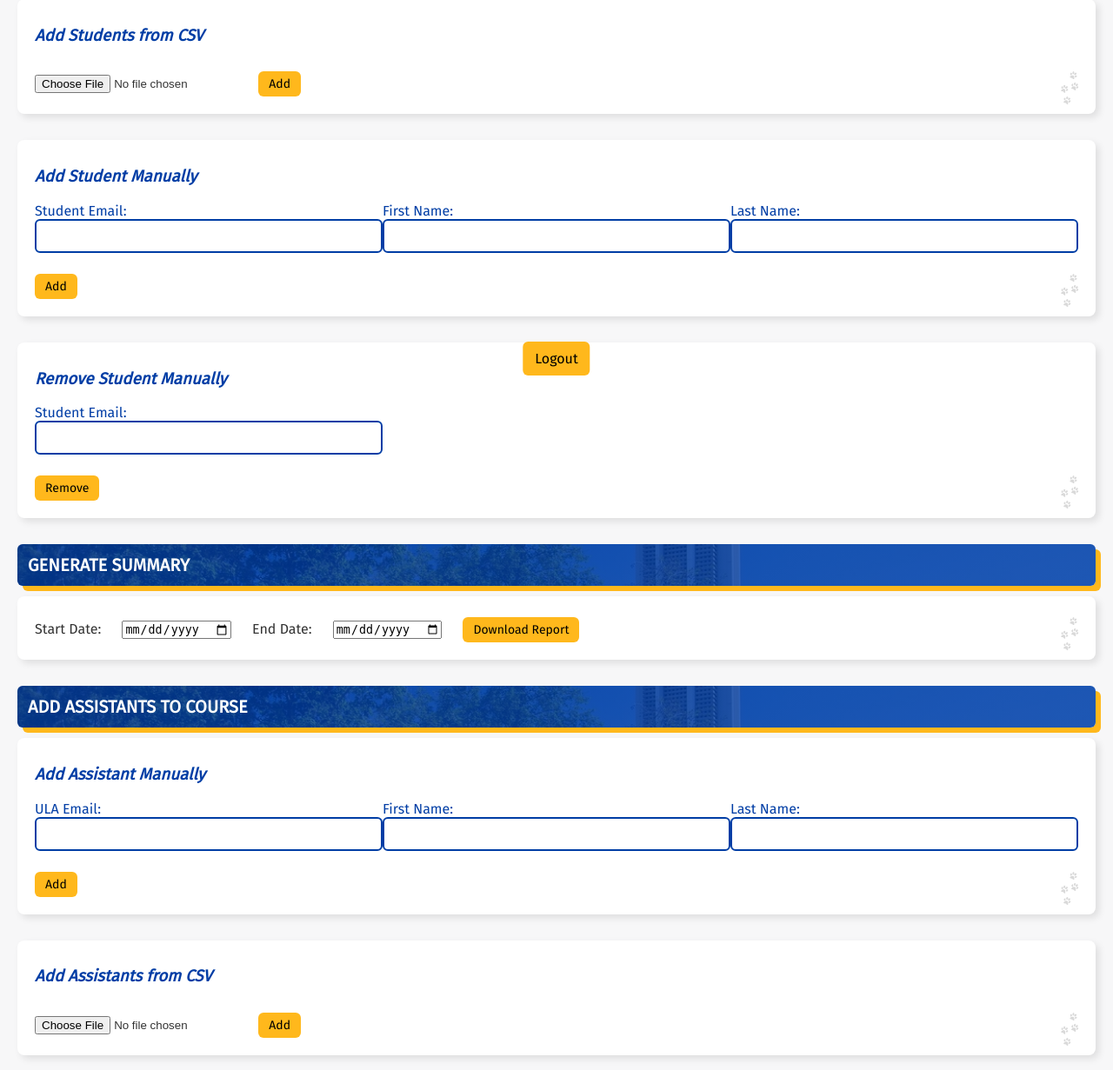
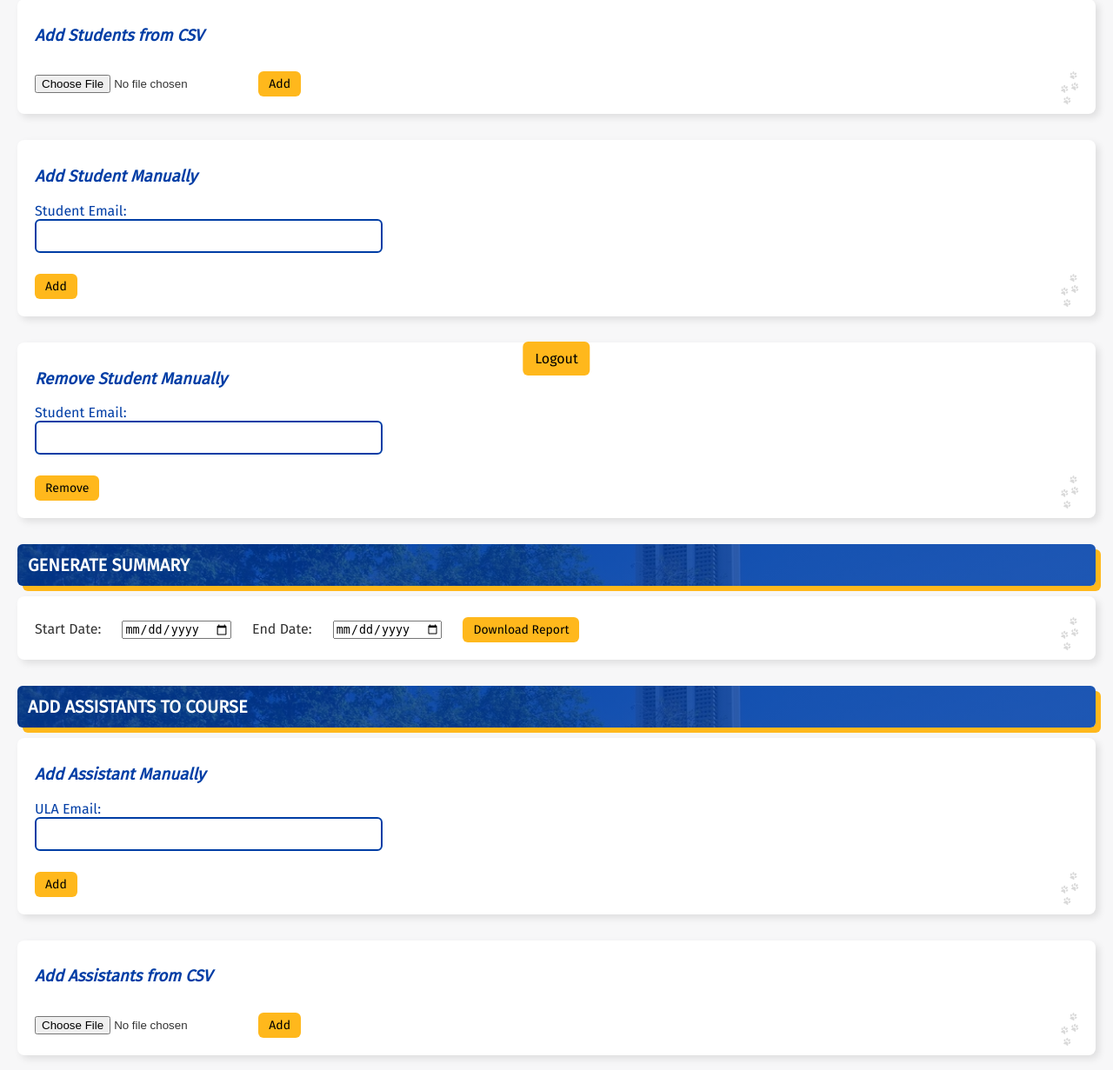
Before and after one commit to joshua-zingale/ucr-chatbot-pathway-program, a Flask app: template ucr_chatbot/templates/documents.html in a window 1280 px wide. Shown: the part 348-1579 px from the top of the page at 87% size. Run offline with Flask 3, Linux system fonts and the light colour scheme; the template is opened without the code that fills it, so the values that code supplies are empty; parts of the project's set-up code (start-up, migrations or seed data) failed here and were passed over.

Commit message:
Resolved #100, #73

```diff
--- a/ucr_chatbot/db/models.py
+++ b/ucr_chatbot/db/models.py
@@ -213,9 +213,7 @@ def add_new_user(email: str):
             session.rollback()
 
 
-def add_user_to_course(
-    email: str, course_id: int, role: str
-):
+def add_user_to_course(email: str, course_id: int, role: str):
     """Adds a user to the specified course.
     Must be called within a request context.
 
--- a/ucr_chatbot/templates/documents.html
+++ b/ucr_chatbot/templates/documents.html
@@ -37,16 +37,6 @@
                     <div class="form-group">
                         <label for="email">Student Email:</label>
                         <input type="text" id="email" name="email">
-                    </div>
-
-                    <div class="form-group">
-                        <label for="fname">First Name:</label>
-                        <input type="text" id="fname" name="fname">
-                    </div>
-
-                    <div class="form-group">
-                        <label for="lname">Last Name:</label>
-                        <input type="text" id="lname" name="lname">
                     </div>
                 </div>
 
@@ -94,16 +84,6 @@
                     <label for="email">ULA Email:</label>
                     <input type="text" id="email" name="email">
                 </div>
-
-                <div class="form-group">
-                    <label for="fname">First Name:</label>
-                    <input type="text" id="fname" name="fname">
-                </div>
-
-                <div class="form-group">
-                    <label for="lname">Last Name:</label>
-                    <input type="text" id="lname" name="lname">
-                </div>
             </div>
 
             <input type="hidden" name="role" value="assistant">
```
Also changed, not shown: tests/web_interface/test_authentication_routes.py (+3 -3 lines), tests/web_interface/test_web_interface_routes.py (+2 -4 lines), ucr_chatbot/web_interface/instructor_routes.py (+2 -10 lines).
